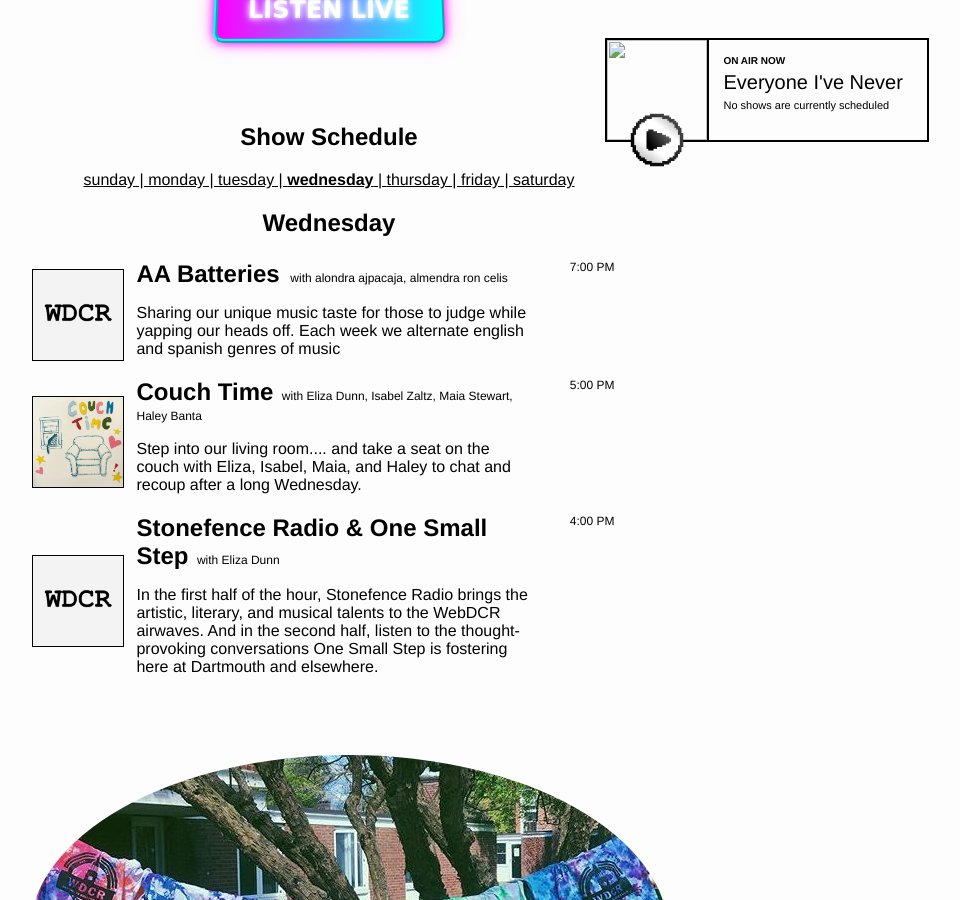
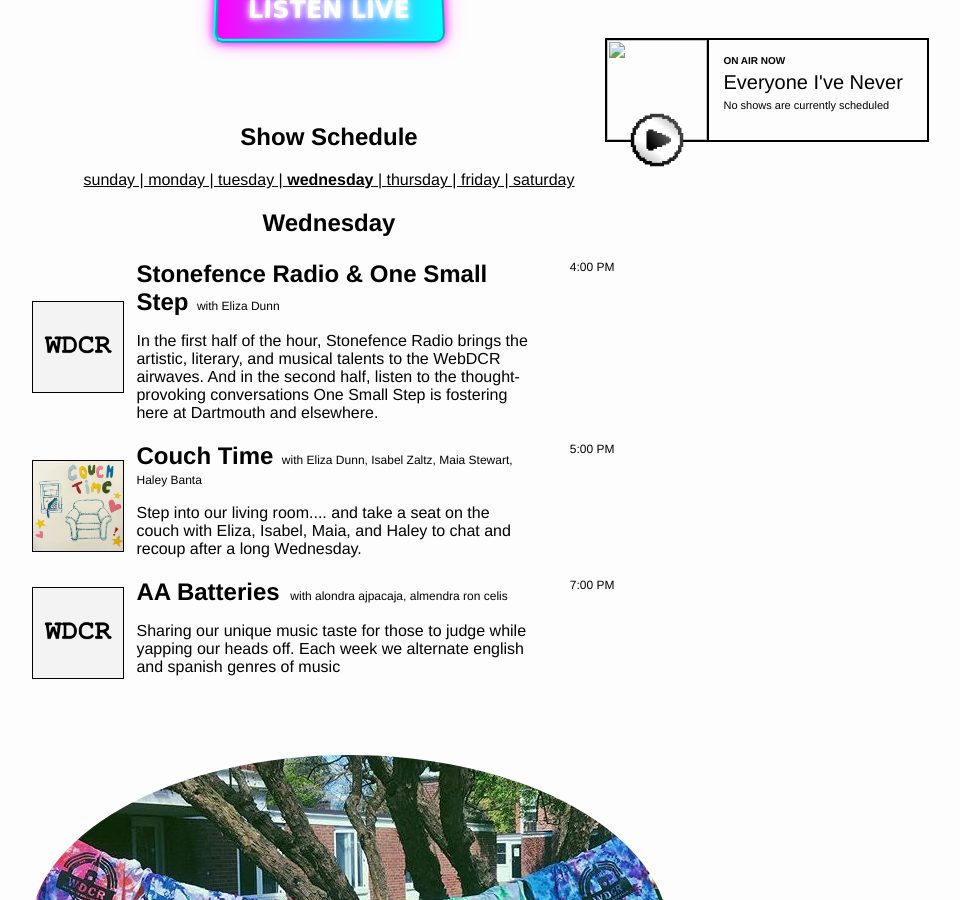
Before and after one commit to webdcr/webdcr.github.io, a Jekyll site: the page built from index.html, in a window 1280 px wide and 900 px high, scrolled down 462 px. Shown: the whole window, without its empty margins (311-1271 px from the left). Built offline with Jekyll 4.4.1, drawn with Linux system fonts in a browser that asks for light colours; part of the change alters nothing that is shown.

```diff
--- a/index.html
+++ b/index.html
@@ -169,7 +169,7 @@ layout: default
 
   {% assign days = "Sunday,Monday,Tuesday,Wednesday,Thursday,Friday,Saturday" |
   split: "," %} {% for day in days %} {% assign showsThisDay = site.data.shows |
-  where: "Day", day %}
+  where: "Day", day %} {% assign showsThisDay = showsThisDay | sort: 'Time' %}
   <div class="daydiv" id="daydiv_{{ day }}">
     <h2>{{ day }}</h2>
     {% if showsThisDay.size > 0 %}
```
